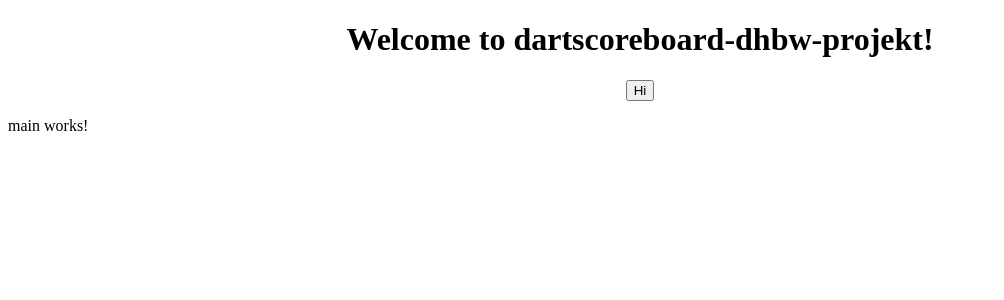
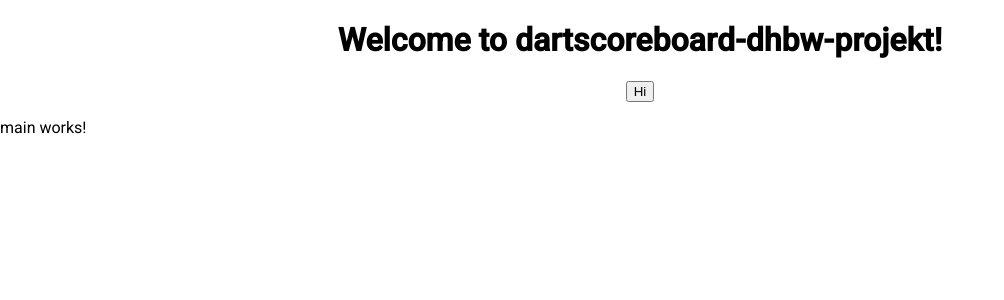
Before and after one commit to davscholl/dartscoreboard-dhbw-projekt, an Angular app: page / in a window 1280 px wide. Shown: the top 300 px of the page, without its empty margins (0-1004 px from the left). Built offline with nearby package versions, Linux system fonts and the light colour scheme.

Commit message:
work save

```diff
--- a/angular.json
+++ b/angular.json
@@ -23,6 +23,7 @@
               "src/assets"
             ],
             "styles": [
+              "./node_modules/@angular/material/prebuilt-themes/deeppurple-amber.css",
               "src/styles.css"
             ],
             "scripts": [],
@@ -80,6 +81,7 @@
             "tsConfig": "src/tsconfig.spec.json",
             "karmaConfig": "src/karma.conf.js",
             "styles": [
+              "./node_modules/@angular/material/prebuilt-themes/deeppurple-amber.css",
               "src/styles.css"
             ],
             "scripts": [],
--- a/package.json
+++ b/package.json
@@ -24,6 +24,7 @@
     "body-parser": "^1.19.0",
     "core-js": "^2.5.4",
     "express": "^4.17.1",
+    "hammerjs": "^2.0.8",
     "http-errors": "^1.7.2",
     "morgan": "^1.9.1",
     "rxjs": "~6.3.3",
--- a/src/app/app.component.ts
+++ b/src/app/app.component.ts
@@ -1,4 +1,5 @@
 import { Component } from '@angular/core';
+import { RouterLink } from '@angular/router';
 
 @Component({
   selector: 'app-root',
--- a/src/app/app.module.ts
+++ b/src/app/app.module.ts
@@ -11,6 +11,7 @@
 import { MainComponent } from './main/main.component';
 import { HttpClientModule } from '@angular/common/http';
 import { HeaderComponent } from './header/header.component';
+import { BrowserAnimationsModule } from '@angular/platform-browser/animations';
 
 
 const meineRouten: Routes = [
@@ -32,7 +33,8 @@
   imports: [
     RouterModule.forRoot(meineRouten),
     BrowserModule,
-    HttpClientModule
+    HttpClientModule,
+    BrowserAnimationsModule
   ],
   providers: [],
   bootstrap: [AppComponent]
--- a/src/index.html
+++ b/src/index.html
@@ -7,6 +7,8 @@
 
   <meta name="viewport" content="width=device-width, initial-scale=1">
   <link rel="icon" type="image/x-icon" href="favicon.ico">
+  <link href="https://fonts.googleapis.com/css?family=Roboto:300,400,500" rel="stylesheet">
+  <link href="https://fonts.googleapis.com/icon?family=Material+Icons" rel="stylesheet">
 </head>
 <body>
   <app-root></app-root>
--- a/src/main.ts
+++ b/src/main.ts
@@ -1,3 +1,4 @@
+import 'hammerjs';
 import { enableProdMode } from '@angular/core';
 import { platformBrowserDynamic } from '@angular/platform-browser-dynamic';
 
--- a/src/styles.css
+++ b/src/styles.css
@@ -1 +1,4 @@
 /* You can add global styles to this file, and also import other style files */
+
+html, body { height: 100%; }
+body { margin: 0; font-family: Roboto, "Helvetica Neue", sans-serif; }
```
Also changed, not shown: 1 other file (tests, documents, lock files or other folders).
